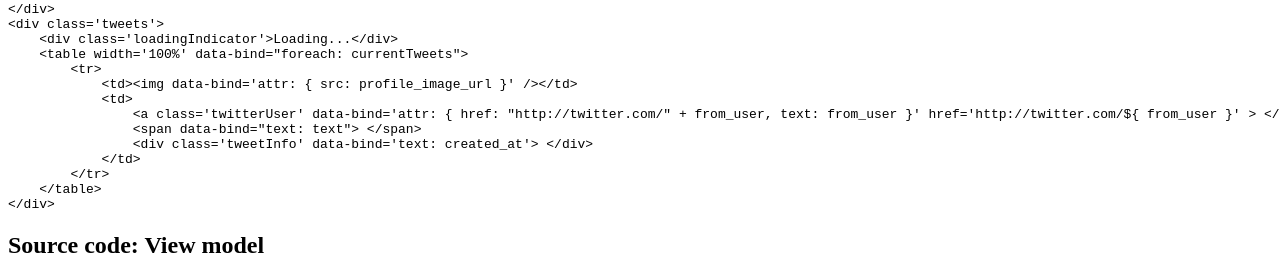
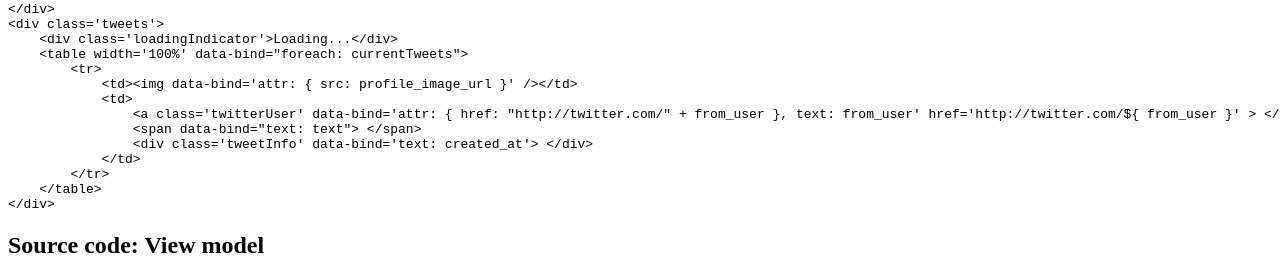
Before and after one commit to knockout/knockout, a Jekyll site: the page built from examples/twitter.md, in a window 1280 px wide and 900 px high, scrolled down 1166 px. Shown: the part 588-867 px from the top of the window. Built offline with Jekyll 4.4.1, drawn with Linux system fonts in a browser that asks for light colours; nearby versions of some CDN libraries; library files that are not in the unit come from our copies; some of the changed text lies outside the part shown.

Commit message:
Fix link in Twitter example.

```diff
--- a/examples/twitter.md
+++ b/examples/twitter.md
@@ -46,7 +46,7 @@
         <tr>
             <td><img data-bind='attr: { src: profile_image_url }' /></td>
             <td>
-                <a class='twitterUser' data-bind='attr: { href: "http://twitter.com/" + from_user, text: from_user }' href='http://twitter.com/${ from_user }' > </a>
+                <a class='twitterUser' data-bind='attr: { href: "http://twitter.com/" + from_user }, text: from_user' href='http://twitter.com/${ from_user }' > </a>
                 <span data-bind="text: text"> </span>
                 <div class='tweetInfo' data-bind='text: created_at'> </div>
             </td>
```
